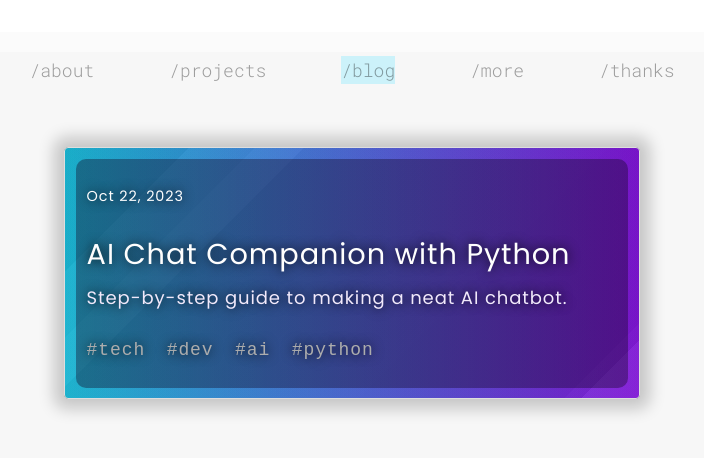
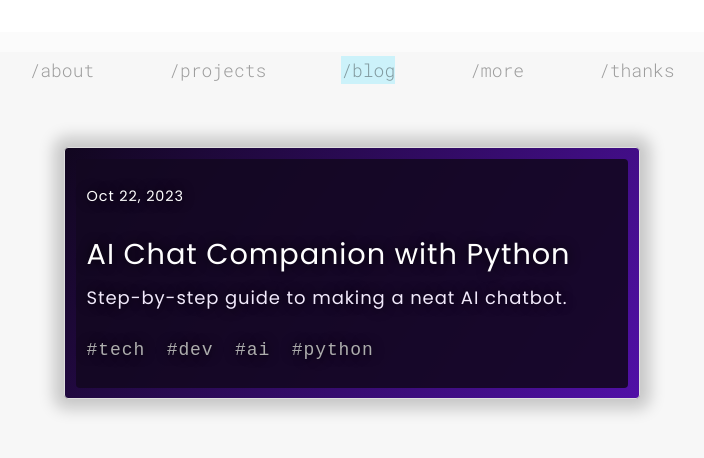
Before and after one commit to syntax-punk/syntaxpunkdotcom, a Next.js app: page /blog in a window 1280 px wide. Shown: the top 458 px of the page, without its empty margins (288-992 px from the left). Built offline with nearby package versions, Linux system fonts and the light colour scheme.

Commit message:
A bit of colorring thing... not sure

```diff
--- a/components/more/shared/section.tsx
+++ b/components/more/shared/section.tsx
@@ -86,7 +86,7 @@ const SectionItem = styled.article`
   font-weight: 600;
   color: #fefefe;
   background-color: #000;
-  background-image:  linear-gradient(135deg, rgb(0, 0, 0), rgba(0, 167, 223, 0.8));
+  background-image:  linear-gradient(135deg, rgb(0, 0, 0), rgba(73, 0, 162, 0.88));
   box-shadow: 0 4px 6px -1px rgba(0, 0, 0, 0.1),0 2px 4px -1px rgba(0, 0, 0, 0.06);
   letter-spacing: 0.1rem;
   border-radius: 8px;
--- a/pages/blog/index.tsx
+++ b/pages/blog/index.tsx
@@ -44,9 +44,8 @@ const Item = styled.article`
   transition: box-shadow linear 100ms;
   color: #fefefe;
   background-color: #000;
-
   box-shadow: 0 0 16px 10px rgba(0, 0, 0, 0.2);
-  background-image: linear-gradient(135deg, rgba(29, 29, 29, 0.05) 0%, rgba(29, 29, 29, 0.05) 17%, rgba(27, 27, 27, 0.05) 17%, rgba(27, 27, 27, 0.05) 34%, rgba(31, 31, 31, 0.05) 34%, rgba(31, 31, 31, 0.05) 93%, rgba(242, 242, 242, 0.05) 93%, rgba(242, 242, 242, 0.05) 100%), linear-gradient(135deg, rgba(129, 129, 129, 0.05) 0%, rgba(129, 129, 129, 0.05) 66%, rgba(117, 117, 117, 0.05) 66%, rgba(117, 117, 117, 0.05) 91%, rgba(199, 199, 199, 0.05) 91%, rgba(199, 199, 199, 0.05) 100%), linear-gradient(135deg, rgba(31, 31, 31, 0.07) 0%, rgba(31, 31, 31, 0.07) 15%, rgba(139, 139, 139, 0.07) 15%, rgba(139, 139, 139, 0.07) 23%, rgba(200, 200, 200, 0.07) 23%, rgba(200, 200, 200, 0.07) 29%, rgba(102, 102, 102, 0.07) 29%, rgba(102, 102, 102, 0.07) 100%), linear-gradient(90deg, rgb(19, 196, 228), rgb(126, 8, 222));
+  background-image:  linear-gradient(125deg, rgba(19, 7, 34, 0.91), rgba(92, 18, 190, 0.88));
 
   &:hover {
     box-shadow: none;
@@ -62,13 +61,13 @@ const Item = styled.article`
       padding: 0.6rem ;
       width: 100%;
       height: 100%;
-      border-radius: 10px;
+      border-radius: 4px;
       font-size: 1.6rem;
       line-height: 2.6rem;
       font-weight: 400;
       letter-spacing: 0.05rem;
       text-shadow: 0 0 12px #000;
-      background-color: #13072261;
+      background-color: rgba(19, 7, 34, 0.91);
     }
 
   p{
```
